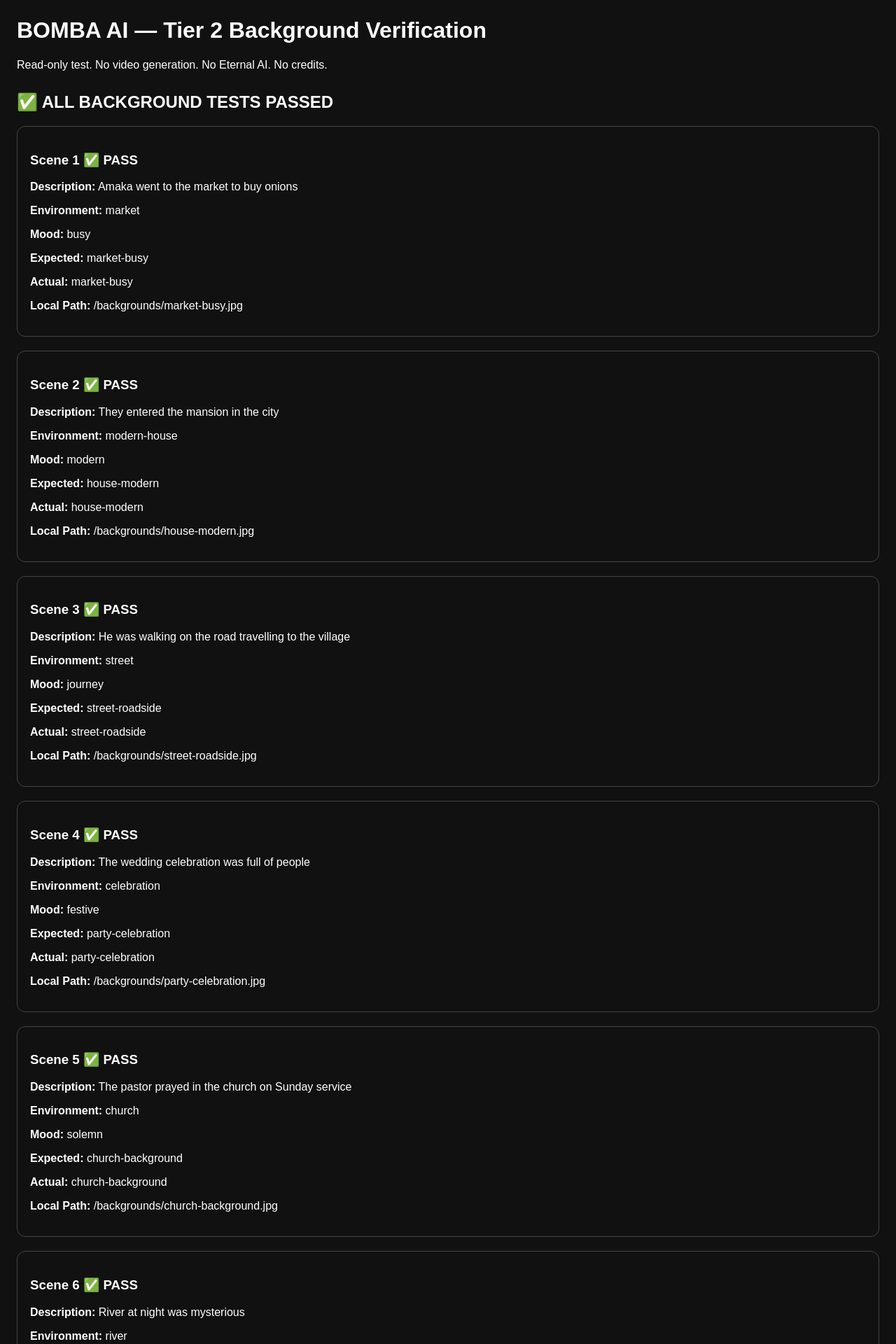
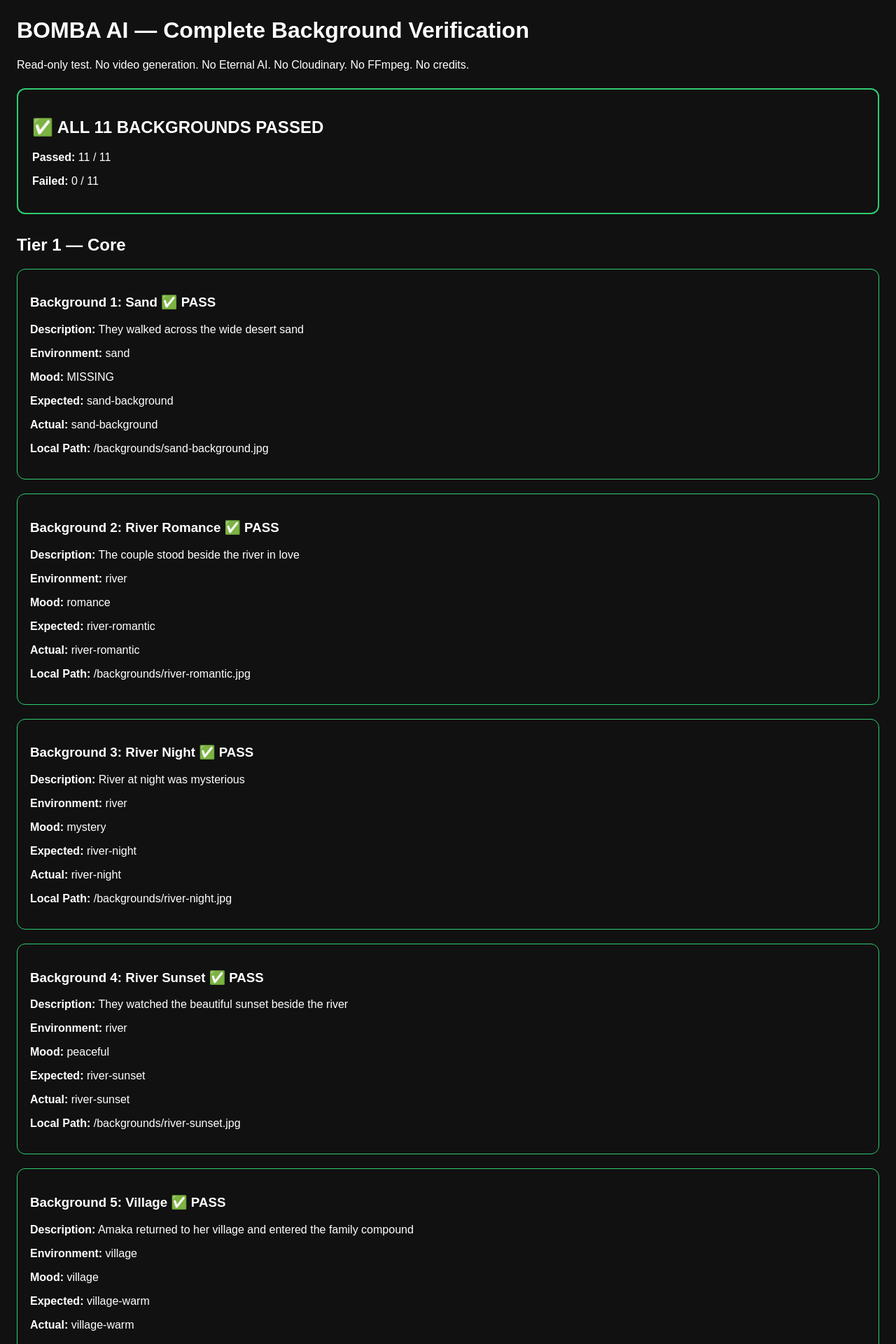
Before and after one commit to tapbombaai-glitch/bomba-ai-video, a Next.js app: page /verify-tier2 in a window 1280 px wide. Shown: the part 20-1940 px from the top of the page at 70% size. Built offline with nearby package versions, Linux system fonts and the light colour scheme.

Commit message:
Update page.jsx

```diff
--- a/app/verify-tier2/page.jsx
+++ b/app/verify-tier2/page.jsx
@@ -1,29 +1,82 @@
 import { buildScenes } from "../../lib/bomba/sceneBuilder.js";
 
 const testScenes = [
+  /*
+   * -------------------------------------------------------
+   * TIER 1 — CORE BACKGROUNDS
+   * -------------------------------------------------------
+   */
+
   {
+    name: "Sand",
+    description: "They walked across the wide desert sand",
+    expectedBackground: "sand-background",
+  },
+
+  {
+    name: "River Romance",
+    description: "The couple stood beside the river in love",
+    expectedBackground: "river-romantic",
+  },
+
+  {
+    name: "River Night",
+    description: "River at night was mysterious",
+    expectedBackground: "river-night",
+  },
+
+  {
+    name: "River Sunset",
+    description: "They watched the beautiful sunset beside the river",
+    expectedBackground: "river-sunset",
+  },
+
+  {
+    name: "Village",
+    description: "Amaka returned to her village and entered the family compound",
+    expectedBackground: "village-warm",
+  },
+
+  {
+    name: "Forest",
+    description: "He entered the dark forest and heard a strange sound",
+    expectedBackground: "forest-mystery",
+  },
+
+  /*
+   * -------------------------------------------------------
+   * TIER 2 — HIGH IMPACT BACKGROUNDS
+   * -------------------------------------------------------
+   */
+
+  {
+    name: "Market",
     description: "Amaka went to the market to buy onions",
     expectedBackground: "market-busy",
   },
+
   {
+    name: "Modern House",
     description: "They entered the mansion in the city",
     expectedBackground: "house-modern",
   },
+
   {
-    description: "He was walking on the road travelling to the village",
+    name: "Street",
+    description: "He was walking on the road travelling to another village",
     expectedBackground: "street-roadside",
   },
+
   {
+    name: "Celebration",
     description: "The wedding celebration was full of people",
     expectedBackground: "party-celebration",
   },
+
   {
+    name: "Church",
     description: "The pastor prayed in the church on Sunday service",
     expectedBackground: "church-background",
-  },
-  {
-    description: "River at night was mysterious",
-    expectedBackground: "river-night",
   },
 ];
 
@@ -31,7 +84,9 @@ export default function VerifyTier2Page() {
   const built = buildScenes(testScenes);
 
   const results = built.map((scene, index) => {
-    const expected = testScenes[index].expectedBackground;
+    const test = testScenes[index];
+
+    const expected = test.expectedBackground;
     const actual = scene.background?.imageId;
     const localPath = scene.background?.localPath;
 
@@ -42,6 +97,7 @@ export default function VerifyTier2Page() {
 
     return {
       sceneNumber: scene.sceneNumber,
+      name: test.name,
       description: scene.description,
       environment: scene.environment,
       mood: scene.mood,
@@ -52,7 +108,15 @@ export default function VerifyTier2Page() {
     };
   });
 
-  const allValid = results.every((scene) => scene.valid);
+  const allValid =
+    results.length === 11 &&
+    results.every((scene) => scene.valid);
+
+  const passedCount =
+    results.filter((scene) => scene.valid).length;
+
+  const failedCount =
+    results.filter((scene) => !scene.valid).length;
 
   return (
     <main
@@ -64,51 +128,126 @@ export default function VerifyTier2Page() {
         color: "#fff",
       }}
     >
-      <h1>BOMBA AI — Tier 2 Background Verification</h1>
+      <h1>
+        BOMBA AI — Complete Background Verification
+      </h1>
 
       <p>
-        Read-only test. No video generation. No Eternal AI. No credits.
+        Read-only test. No video generation. No Eternal AI.
+        No Cloudinary. No FFmpeg. No credits.
       </p>
 
-      <h2 style={{ marginTop: "30px" }}>
+      <div
+        style={{
+          marginTop: "24px",
+          padding: "20px",
+          borderRadius: "12px",
+          border: allValid
+            ? "2px solid #2ecc71"
+            : "2px solid #e74c3c",
+        }}
+      >
+        <h2>
           {allValid
-          ? "✅ ALL BACKGROUND TESTS PASSED"
-          : "❌ CHECK FAILED — DO NOT GENERATE VIDEO"}
+            ? "✅ ALL 11 BACKGROUNDS PASSED"
+            : "❌ BACKGROUND VERIFICATION FAILED"}
         </h2>
 
-      {results.map((scene) => (
+        <p>
+          <strong>Passed:</strong> {passedCount} / 11
+        </p>
+
+        <p>
+          <strong>Failed:</strong> {failedCount} / 11
+        </p>
+      </div>
+
+      <h2 style={{ marginTop: "30px" }}>
+        Tier 1 — Core
+      </h2>
+
+      {results
+        .slice(0, 6)
+        .map((scene) => (
+          <SceneResult
+            key={scene.sceneNumber}
+            scene={scene}
+          />
+        ))}
+
+      <h2 style={{ marginTop: "40px" }}>
+        Tier 2 — High Impact
+      </h2>
+
+      {results
+        .slice(6, 11)
+        .map((scene) => (
+          <SceneResult
+            key={scene.sceneNumber}
+            scene={scene}
+          />
+        ))}
+
+      <div
+        style={{
+          marginTop: "30px",
+          padding: "20px",
+          borderRadius: "12px",
+          border: allValid
+            ? "2px solid #2ecc71"
+            : "2px solid #e74c3c",
+        }}
+      >
+        <strong>
+          {allValid
+            ? "🔒 ALL 11 BACKGROUNDS VERIFIED — SAFE TO PROCEED"
+            : "🛑 STOP — DO NOT GENERATE VIDEO"}
+        </strong>
+      </div>
+    </main>
+  );
+}
+
+function SceneResult({ scene }) {
+  return (
     <section
-          key={scene.sceneNumber}
       style={{
         marginTop: "20px",
         padding: "18px",
-            border: "1px solid #444",
+        border: scene.valid
+          ? "1px solid #2ecc71"
+          : "1px solid #e74c3c",
         borderRadius: "12px",
       }}
     >
       <h3>
-            Scene {scene.sceneNumber}{" "}
+        Background {scene.sceneNumber}: {scene.name}{" "}
         {scene.valid ? "✅ PASS" : "❌ FAIL"}
       </h3>
 
       <p>
-            <strong>Description:</strong> {scene.description}
+        <strong>Description:</strong>{" "}
+        {scene.description}
       </p>
 
       <p>
-            <strong>Environment:</strong> {scene.environment}
+        <strong>Environment:</strong>{" "}
+        {scene.environment || "MISSING"}
       </p>
 
       <p>
-            <strong>Mood:</strong> {scene.mood}
+        <strong>Mood:</strong>{" "}
+        {scene.mood || "MISSING"}
       </p>
 
       <p>
-            <strong>Expected:</strong> {scene.expected}
+        <strong>Expected:</strong>{" "}
+        {scene.expected}
       </p>
 
       <p>
-            <strong>Actual:</strong> {scene.actual || "MISSING"}
+        <strong>Actual:</strong>{" "}
+        {scene.actual || "MISSING"}
       </p>
 
       <p>
@@ -116,22 +255,5 @@ export default function VerifyTier2Page() {
         {scene.localPath || "MISSING"}
       </p>
     </section>
-      ))}
-
-      <div
-        style={{
-          marginTop: "30px",
-          padding: "20px",
-          borderRadius: "12px",
-          border: "2px solid #555",
-        }}
-      >
-        <strong>
-          {allValid
-            ? "🔒 SAFE TO PROCEED TO THE NEXT CHECKPOINT"
-            : "🛑 STOP — BACKGROUND VERIFICATION FAILED"}
-        </strong>
-      </div>
-    </main>
   );
 }
```
Lines whose indentation alone changed are shown as unchanged.
